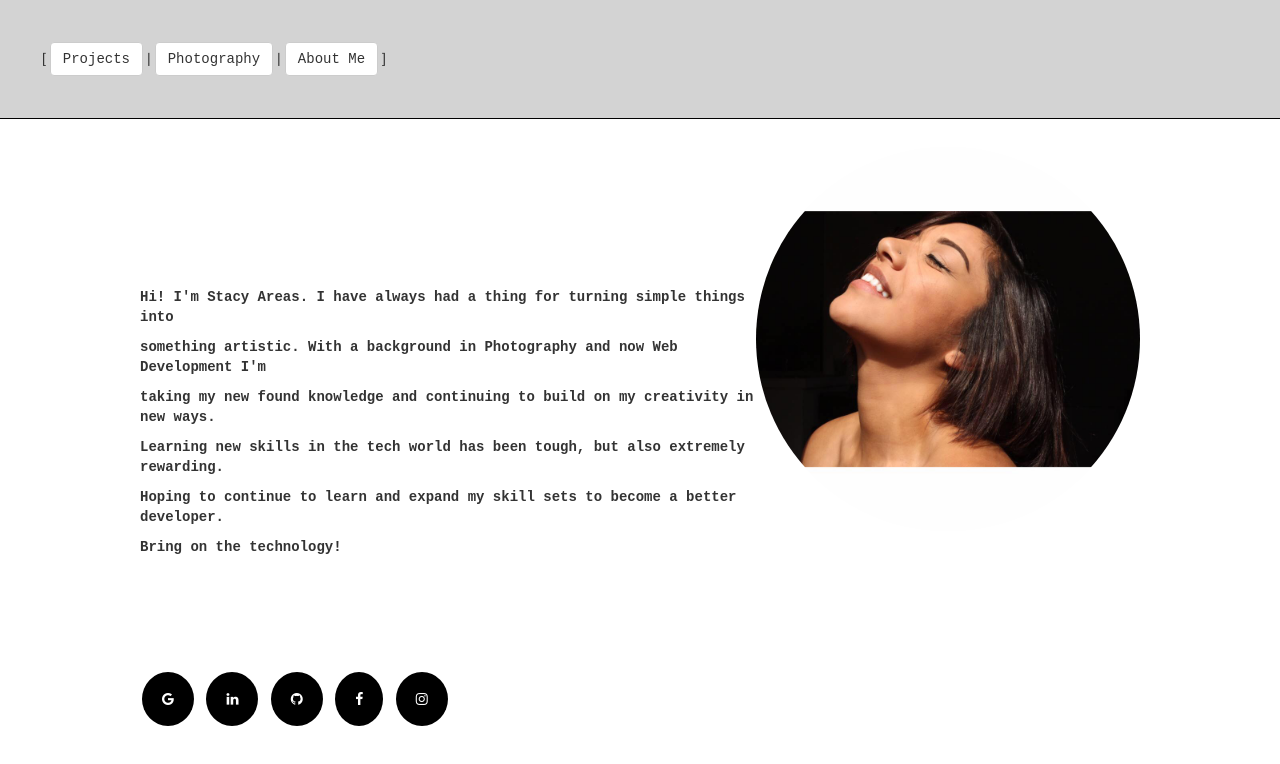
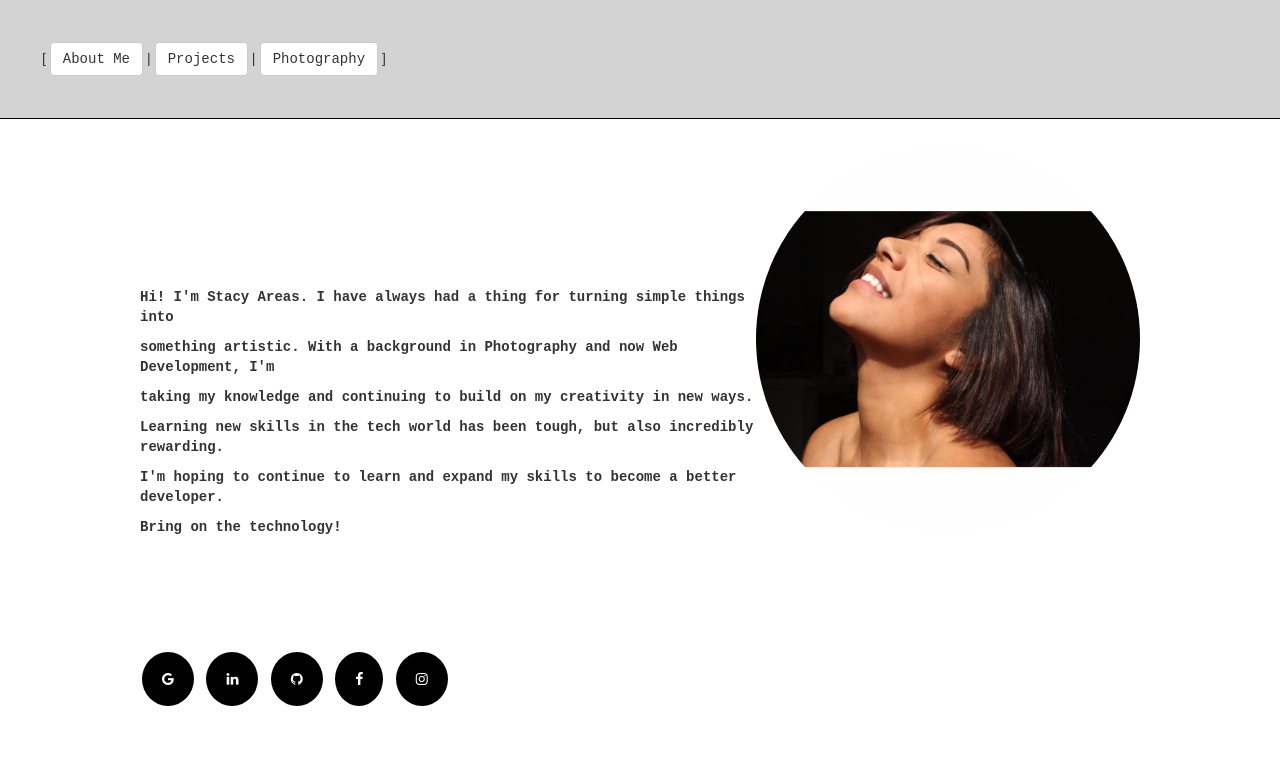
Before and after one commit to jsdelivrbot/portfolio-8, a website: page app/index.html at #!/aboutMe in a window 1280 px wide. Drawn offline with nearby package versions, Linux system fonts and the light colour scheme; some packages are replaced by stand-ins of ours.

Commit message:
rearrange tabs

```diff
--- a/app/aboutMe/aboutMe.html
+++ b/app/aboutMe/aboutMe.html
@@ -3,10 +3,10 @@
 	<div id="aboutme">
 		<strong>
 			<p>Hi! I'm Stacy Areas. I have always had a thing for turning simple things into</p>
-			<p>something artistic. With a background in Photography and now Web Development I'm</p>
-			<p>taking my new found knowledge and continuing to build on my creativity in new ways.</p>
-			<p>Learning new skills in the tech world has been tough, but also extremely rewarding.</p>
-			<p>Hoping to continue to learn and expand my skill sets to become a better developer.</p>
+			<p>something artistic. With a background in Photography and now Web Development, I'm</p>
+			<p>taking my knowledge and continuing to build on my creativity in new ways.</p>
+			<p>Learning new skills in the tech world has been tough, but also incredibly rewarding.</p>
+			<p>I'm hoping to continue to learn and expand my skills to become a better developer.</p>
 			<p>Bring on the technology!</p><br><br><br><br><br>
 	</strong>
 			<a href="stacyareas@gmail.com" class="fa fa-google"></a>
--- a/app/index.html
+++ b/app/index.html
@@ -21,9 +21,9 @@
 </head>
 <body>
   <ul class="menu">
+    <li><a class="btn btn-default" href="#!/aboutMe" role="button">About Me</a></li>
     <li><a class="btn btn-default" href="#!/projects" role="button">Projects</a></li>
     <li><a class="btn btn-default" href="#!/photography" role="button">Photography</a></li>
-    <li><a class="btn btn-default" href="#!/aboutMe" role="button">About Me</a></li>
   </ul>
 
   <!--[if lt IE 7]>
```
